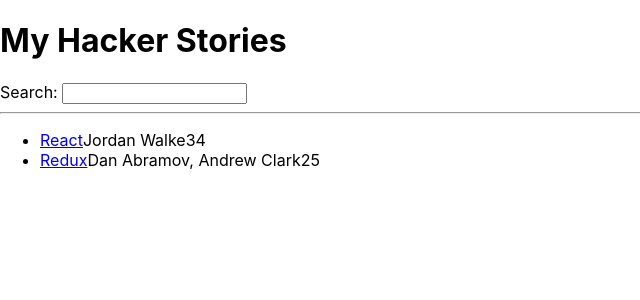
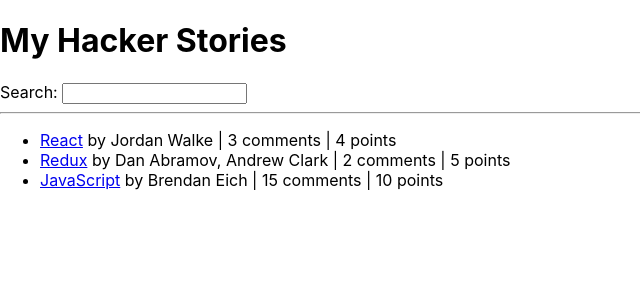
Before and after one commit to meriemayedi/my-website, a React (Create React App) app in the folder my-first-react-app/: page / in a window 1280 px wide. Shown: the top 300 px of the page, without its empty margins (0-640 px from the left). Built offline with nearby package versions, Linux system fonts and the light colour scheme.

Commit message:
W6 Complete with props, state, and filtering

```diff
--- a/my-first-react-app/src/App.js
+++ b/my-first-react-app/src/App.js
@@ -1,62 +1,85 @@
 import * as React from 'react';
 
-const list = [
+const App = () => {
+  const [searchTerm, setSearchTerm] = React.useState('');
+
+  const stories = [
     {
-    title: "React",
-    url: "https://reactjs.org/",
-    author: "Jordan Walke",
+      title: 'React',
+      url: 'https://reactjs.org/',
+      author: 'Jordan Walke',
       num_comments: 3,
       points: 4,
       objectID: 0,
     },
     {
-    title: "Redux",
-    url: "https://redux.js.org/",
-    author: "Dan Abramov, Andrew Clark",
+      title: 'Redux',
+      url: 'https://redux.js.org/',
+      author: 'Dan Abramov, Andrew Clark',
       num_comments: 2,
       points: 5,
       objectID: 1,
     },
+    {
+      title: 'JavaScript',
+      url: 'https://developer.mozilla.org/en-US/docs/Web/JavaScript',
+      author: 'Brendan Eich',
+      num_comments: 15,
+      points: 10,
+      objectID: 2,
+    },
   ];
 
-const List = () => (
-  <ul>
-    {list.map((item) => (
-      <li key={item.objectID}>
-        <span><a href={item.url}>{item.title}</a></span>
-        <span>{item.author}</span>
-        <span>{item.num_comments}</span>
-        <span>{item.points}</span>
-      </li>
-    ))}
-  </ul>
+  const handleSearch = (event) => {
+    setSearchTerm(event.target.value);
+  };
+
+  const searchedStories = stories.filter((story) =>
+    story.title.toLowerCase().includes(searchTerm.toLowerCase())
   );
 
-const Search = () => {
-  const handleChange = (event) => {
-    console.log('Event:', event);
-    console.log('Value:', event.target.value);
-  };
+  console.log('App renders');
 
   return (
     <div>
-      <label htmlFor="search">Search: </label>
-      <input
-        id="search"
-        type="text"
-        onChange={handleChange}
-      />
+      <h1>My Hacker Stories</h1>
+      <Search onSearch={handleSearch} />
+      <hr />
+      <List list={searchedStories} />
     </div>
   );
 };
 
-const App = () => (
+const Search = ({ onSearch }) => {
+  console.log('Search renders');
+  return (
     <div>
-    <h1>My Hacker Stories</h1>
-    <Search />
-    <hr />
-    <List />
+      <label htmlFor="search">Search: </label>
+      <input id="search" type="text" onChange={onSearch} />
     </div>
+  );
+};
+
+const List = ({ list }) => {
+  console.log('List renders');
+  return (
+    <ul>
+      {list.map((item) => (
+        <Item key={item.objectID} item={item} />
+      ))}
+    </ul>
+  );
+};
+
+const Item = ({ item }) => (
+  <li>
+    <span>
+      <a href={item.url}>{item.title}</a>
+    </span>
+    <span> by {item.author}</span>
+    <span> | {item.num_comments} comments</span>
+    <span> | {item.points} points</span>
+  </li>
 );
 
 export default App;
```
Lines whose indentation alone changed are shown as unchanged.
